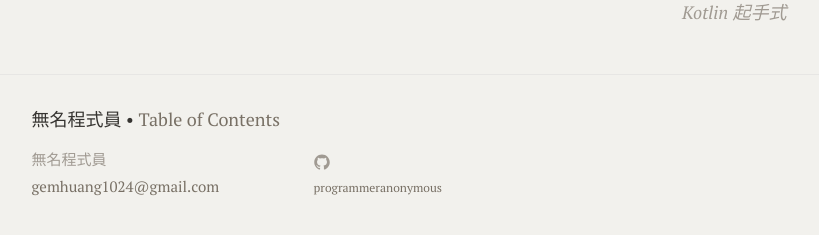
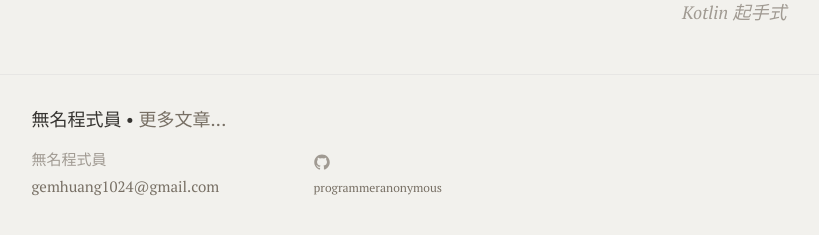
Before and after one commit to ProgrammerAnonymous/blog, a Jekyll site: the page built from _posts/2017-08-18-racket-basic.md, in a window 1280 px wide and 900 px high, scrolled down 10400 px. Shown: the part 640-875 px from the top of the window, without its empty margins (213-1032 px from the left). Built offline with Jekyll 4.4.1, drawn with Linux system fonts in a browser that asks for light colours; some web fonts are replaced.

Commit message:
1. 加入文章限制量

```diff
--- a/_includes/footer.html
+++ b/_includes/footer.html
@@ -2,7 +2,7 @@
 
 	<div class="wrapper">
 
-		<h2 class="footer-heading">{{ site.title }} • <a href="{{ site.baseurl }}/table-of-contents">Table of Contents</a></h2>
+		<h2 class="footer-heading">{{ site.title }} • <a href="{{ site.baseurl }}/table-of-contents">更多文章...</a></h2>
 
 		<div class="footer-col-wrapper">
 			<div class="footer-col footer-col-1">
--- a/index.html
+++ b/index.html
@@ -5,7 +5,7 @@
 <div class="home">
 
 	<ul class="post-list">
-		{% for post in site.posts %}
+		{% for post in site.posts limit:1 %}
 		<li>
 			<article>
 				<header class="post-header">
@@ -26,6 +26,4 @@
 		{% endfor %}
 	</ul>
 
-	<p class="rss-subscribe">subscribe <a href="{{ "/feed.xml" | prepend: site.baseurl }}">via RSS</a></p>
-
 </div>
```
